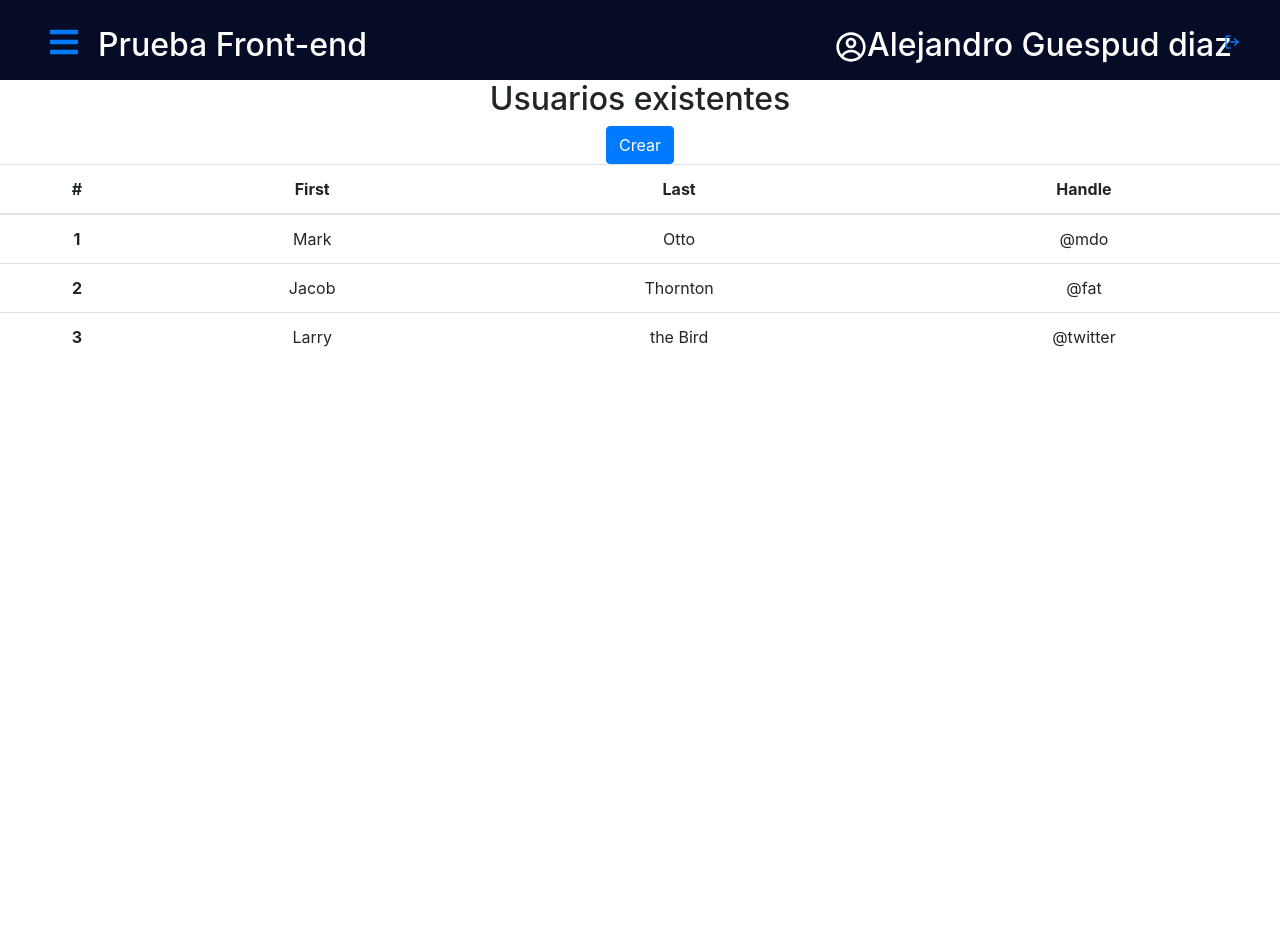
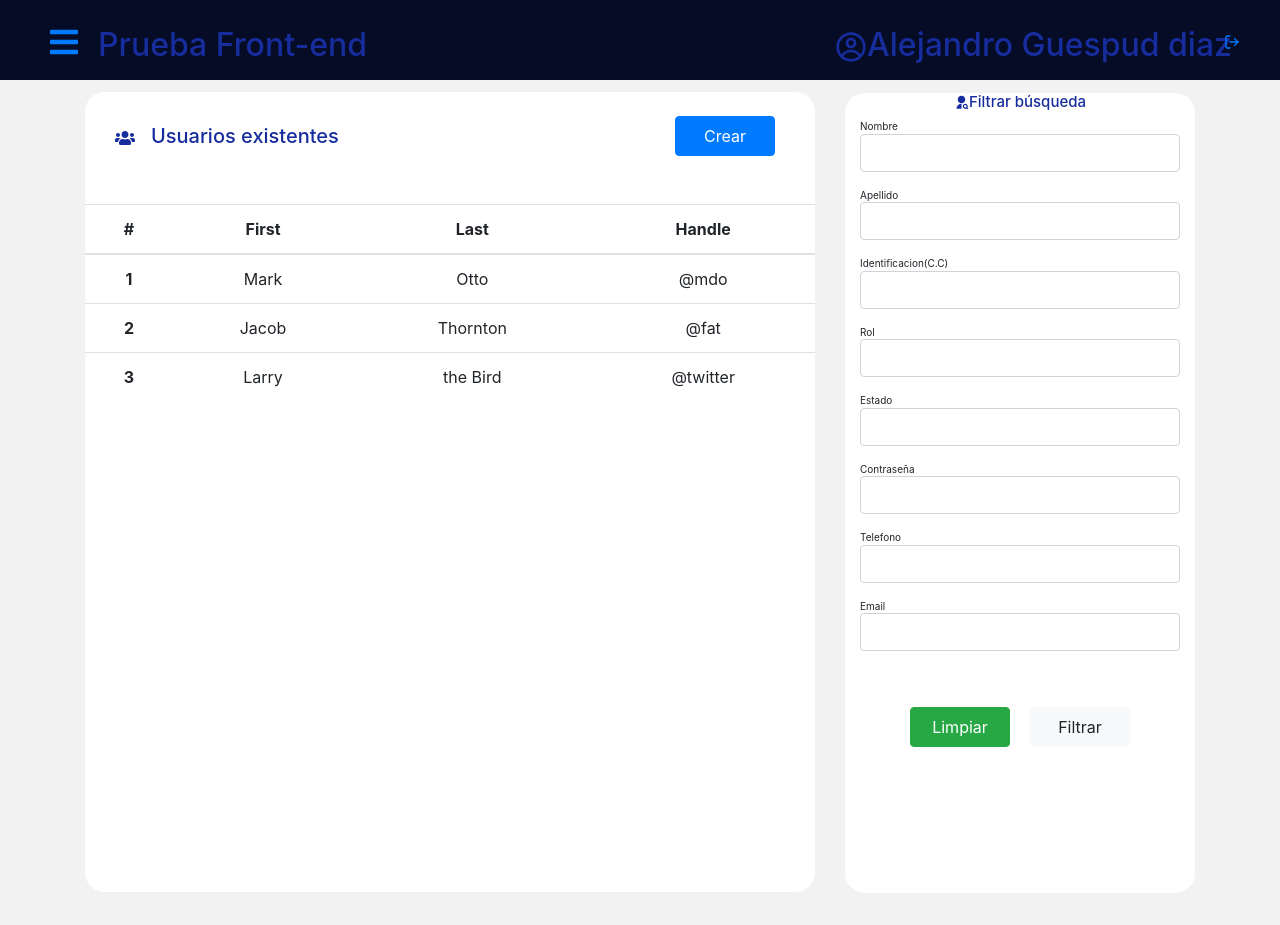
Before and after one commit to Guespud/PruebaReact, a React (Create React App) app: page /usuario in a window 1280 px wide. Before the commit the page ends 800 px from the top, so only its background shows below. Built offline with nearby package versions, Linux system fonts and the light colour scheme.

Commit message:
cambios filtro

```diff
--- /dev/null
+++ b/src/paginas/createUser/CreateUser.css
@@ -0,0 +1,18 @@
+.txt-usuarios {
+  margin-top: 2rem;
+  color: rgb(23, 45, 157);
+  float: left;
+  margin-left: 30px;
+  margin-bottom: 3rem;
+  font-size: 20px;
+}
+
+.btn-create {
+  float: right;
+  background-color: rgb(23, 45, 157);
+  width: 100px;
+  height: 40px;
+  margin-right: 40px;
+  margin-top: 1.5rem;
+  margin-bottom: 3rem;
+}
--- a/src/paginas/createUser/CreateUser.js
+++ b/src/paginas/createUser/CreateUser.js
@@ -1,6 +1,8 @@
 import React, { useState } from "react";
+import * as FaIcons from "react-icons/fa";
 import { Modal, Button, Form } from "react-bootstrap";
 import fire from "../../utils/firebase-config";
+import "./CreateUser.css";
 
 const CreateUSer = () => {
   let db = fire.firestore();
@@ -27,19 +29,21 @@ const CreateUSer = () => {
 
   const handleSaveDb = () =>{
     console.log('Se creo123')
-    const ref = db.collection("users");
+    const ref = db.collection("users").doc("prueba");
 
-    ref.push(inputs).then(() =>{
+    ref.set(inputs).then(() =>{
         console.log('Se creo')
     }).catch(error => console.log(error))
   }
 
   return (
     <>
-      <h2>Usuarios existentes </h2>
-      <Button variant="primary" onClick={handleShow}>
+
+      <h2 className ="txt-usuarios"><FaIcons.FaUsers /> &nbsp; Usuarios existentes </h2>
+      <Button className="btn-create" variant="primary" onClick={handleShow}>
         Crear
       </Button>
+
       <Modal show={show} onHide={handleClose}>
         <Modal.Header closeButton>
           <Modal.Title>Modal heading</Modal.Title>
--- /dev/null
+++ b/src/paginas/filtro/UserFiltro.css
@@ -0,0 +1,42 @@
+.card-filtro {
+  background: white;
+  min-width: 20vw;
+  min-height: 100vh;
+  margin-bottom: 2rem;
+  margin-top: 13px;
+  border-radius: 20px;
+}
+
+.form-filtro {
+  min-width: 20vw;
+  min-height: 50vh;
+  margin-bottom: 1rem;
+}
+
+.input-filtro {
+}
+
+.input-txt-filtro {
+  font-size: 10px;
+  float: left;
+  margin-bottom: -0.5px;
+}
+
+.tittle-txt-filtro{
+    font-size: 15px;
+    color: rgb(23, 45, 157);
+}
+
+.btn-limpiar{
+float: left;
+margin-left: 50px;
+width: 100px;
+height: 40px;
+}
+
+.btn-filtrar{
+float: right;
+margin-right: 50px;
+width: 100px;
+height: 40px;
+}
--- /dev/null
+++ b/src/paginas/filtro/UserFiltro.js
@@ -0,0 +1,82 @@
+import React from "react";
+import * as RiIcons from "react-icons/ri";
+import { Form, Container, Row,Button } from "react-bootstrap";
+import "./UserFiltro.css";
+
+const UserFiltro = () => {
+  return (
+    <div className="container-filtro">
+      <Container className="card-filtro">
+        <div className="container-tittle">
+          <h2 className="tittle-txt-filtro">
+            <RiIcons.RiUserSearchFill />
+            Filtrar búsqueda
+          </h2>
+        </div>
+        <Form className="form-filtro">
+          <Form.Group controlId="name">
+            <Form.Label className="input-txt-filtro">Nombre</Form.Label>
+            <Form.Control className="input-filtro" name="name" type="text" />
+          </Form.Group>
+          <Form.Group>
+            <Form.Label className="input-txt-filtro">Apellido</Form.Label>
+            <Form.Control
+              className="input-filtro"
+              name="lastName"
+              type="text"
+            />
+          </Form.Group>
+          <Form.Group controlId="identification">
+            <Form.Label className="input-txt-filtro">
+              Identificacion(C.C)
+            </Form.Label>
+            <Form.Control
+              className="input-filtro"
+              name="identification"
+              type="number"
+            />
+          </Form.Group>
+          <Form.Group controlId="role">
+            <Form.Label className="input-txt-filtro">Rol</Form.Label>
+            <Form.Control className="input-filtro" name="role" type="text" />
+          </Form.Group>
+          <Form.Group controlId="state">
+            <Form.Label className="input-txt-filtro">Estado</Form.Label>
+            <Form.Control className="input-filtro" name="state" type="text" />
+          </Form.Group>
+          <Form.Group controlId="password">
+            <Form.Label className="input-txt-filtro">Contraseña</Form.Label>
+            <Form.Control
+              className="input-filtro"
+              name="password"
+              type="password"
+            />
+          </Form.Group>
+          <Form.Group controlId="number">
+            <Form.Label className="input-txt-filtro">Telefono</Form.Label>
+            <Form.Control
+              className="input-filtro"
+              name="number"
+              type="number"
+            />
+          </Form.Group>
+          <Form.Group controlId="email">
+            <Form.Label className="input-txt-filtro">Email</Form.Label>
+            <Form.Control className="input-filtro" name="email" type="mail" />
+          </Form.Group>
+          <br></br>
+        </Form>
+        <div>
+          <Button className="btn-limpiar" variant="success" type="submit">
+            Limpiar
+          </Button>
+          <Button className="btn-filtrar" variant="light" type="submit">
+            Filtrar
+          </Button>
+        </div>
+      </Container>
+    </div>
+  );
+};
+
+export default UserFiltro;
--- a/src/paginas/navbar/Navbar.css
+++ b/src/paginas/navbar/Navbar.css
@@ -1,6 +1,6 @@
 .navbar {
     background-color: #060b26;
-    height: 80px;
+    min-height: 10vh;
     display: flex;
     justify-content: start;
     align-items: center;
@@ -72,14 +72,14 @@
   }
 
   .prueba-txt{
-      color: white;
+      color: rgb(23, 45, 157);
       text-align: left;
       margin-left: -450px;
       margin-bottom: -10px;
   }
 
   .profile-txt{
-      color: white;
+      color: rgb(23, 45, 157);
       text-align: left;
       margin-right: -500px;
       margin-bottom: -10px;
--- /dev/null
+++ b/src/paginas/usuario/Usuario.css
@@ -0,0 +1,23 @@
+.container-config-user{
+    background: rgb(242, 242, 242);
+    min-width: 20vw;
+    min-height: 100vh;
+}
+
+.card-usuario{
+
+    background-color: white;
+    margin-top: -20px;
+    border-radius: 20px;
+    min-width: 20vw;
+    min-height: 100vh;
+
+}
+
+.list-user{
+    margin-top: 2rem;
+}
+
+.create-user{
+    margin-bottom: 2rem;
+}
--- a/src/paginas/usuario/Usuario.js
+++ b/src/paginas/usuario/Usuario.js
@@ -1,18 +1,38 @@
-import React from 'react'
-import CreateUSer from '../createUser/CreateUser';
-import ListUser from '../listUser/ListUser';
-import NavbarMenu from '../navbar/Navbar'
+import React from "react";
+import CreateUSer from "../createUser/CreateUser";
+import ListUser from "../listUser/ListUser";
+import NavbarMenu from "../navbar/Navbar";
+import UserFiltro from "../filtro/UserFiltro";
+import { Row, Col, Container } from "react-bootstrap";
+import "./Usuario.css";
+
+
 
 const Usuario = () => {
-
-    return(
-        <div>
-            <NavbarMenu/>
-            <CreateUSer/>
-            <ListUser/>
-        </div>
-    );
-
-}
+  return (
+    <div className="container-config-user">
+      <NavbarMenu />
+      <Container>
+        <Row>
+          <Col sm={8}>
+            <div className="card-usuario">
+              <div className="create-user">
+                <CreateUSer />
+              </div>
+              <div className="list-user">
+                <ListUser />
+              </div>
+            </div>
+          </Col>
+          <Col sm={4}>
+              <div>
+                  <UserFiltro/>
+              </div>
+          </Col>
+        </Row>
+      </Container>
+    </div>
+  );
+};
 
 export default Usuario;
```
